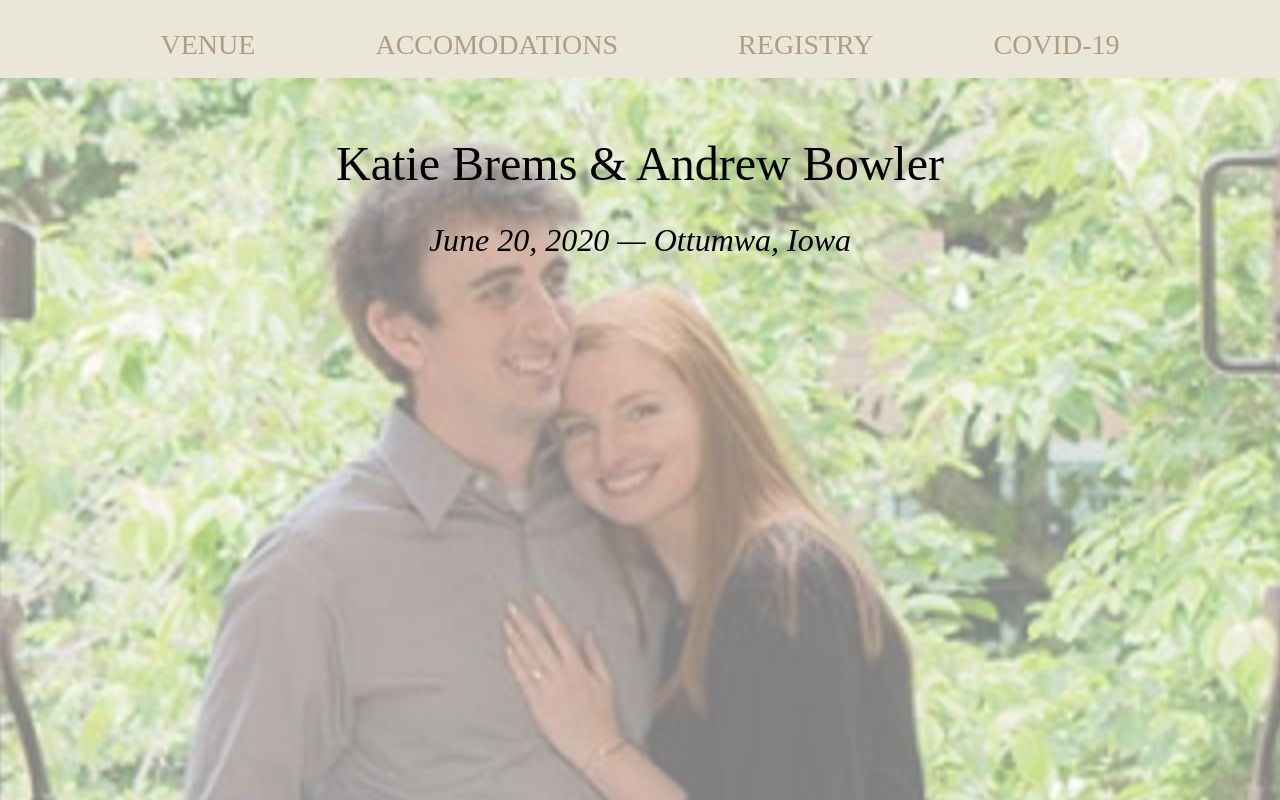
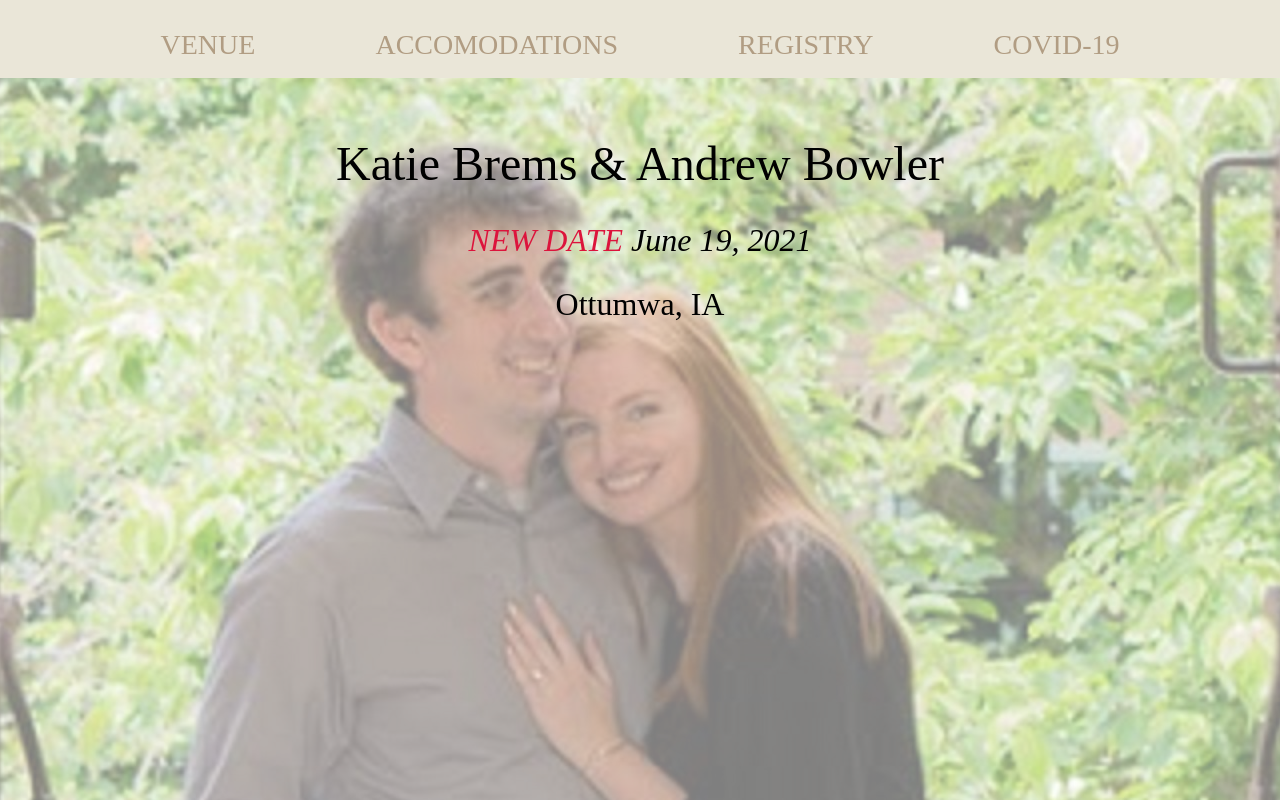
Before and after one commit to ajbowler/wedding, a React (Create React App) app: page / in a window 1280 px wide. Built offline with nearby package versions, Linux system fonts and the light colour scheme.

Commit message:
fix: wedding's postponed

```diff
--- a/src/components/covid/Covid.js
+++ b/src/components/covid/Covid.js
@@ -32,8 +32,14 @@ const Covid19 = () => {
               <p>
                 If you would like to reach out to either of us directly for any questions or concerns you can reach us at 641-814-2466 (Katie) or 641-814-6441 (Andrew).
               </p>
+            </div>
+          </div>
+          <div className="columns is-centered">
+            <div className="column covid-details">
               <p>
-                We hope to be able to have a day surrounded by as many of our friends and family as possible in a safe and healthy environment whether that date be June 20th or a later date.
+                <i>
+                  <b>5/15/2020:</b> We were looking forward to celebrating with everyone in June 2020 but have made the decision to postpone our wedding to June 19, 2021 to ensure the health and safety of our guests. We hope you can come celebrate with us next year!
+                </i>
               </p>
             </div>
           </div>
--- a/src/components/homepage/Homepage.js
+++ b/src/components/homepage/Homepage.js
@@ -13,7 +13,10 @@ const Homepage = () => (
               <p>Katie Brems & Andrew Bowler</p>
             </div>
             <p className="wedding-date">
-              <i>June 20, 2020 &mdash; Ottumwa, Iowa</i>
+              <span style={{color: 'crimson'}}><i>NEW DATE </i></span><i>June 19, 2021</i>
+            </p>
+            <p className="wedding-date">
+              Ottumwa, IA
             </p>
           </div>
         </div>
```
